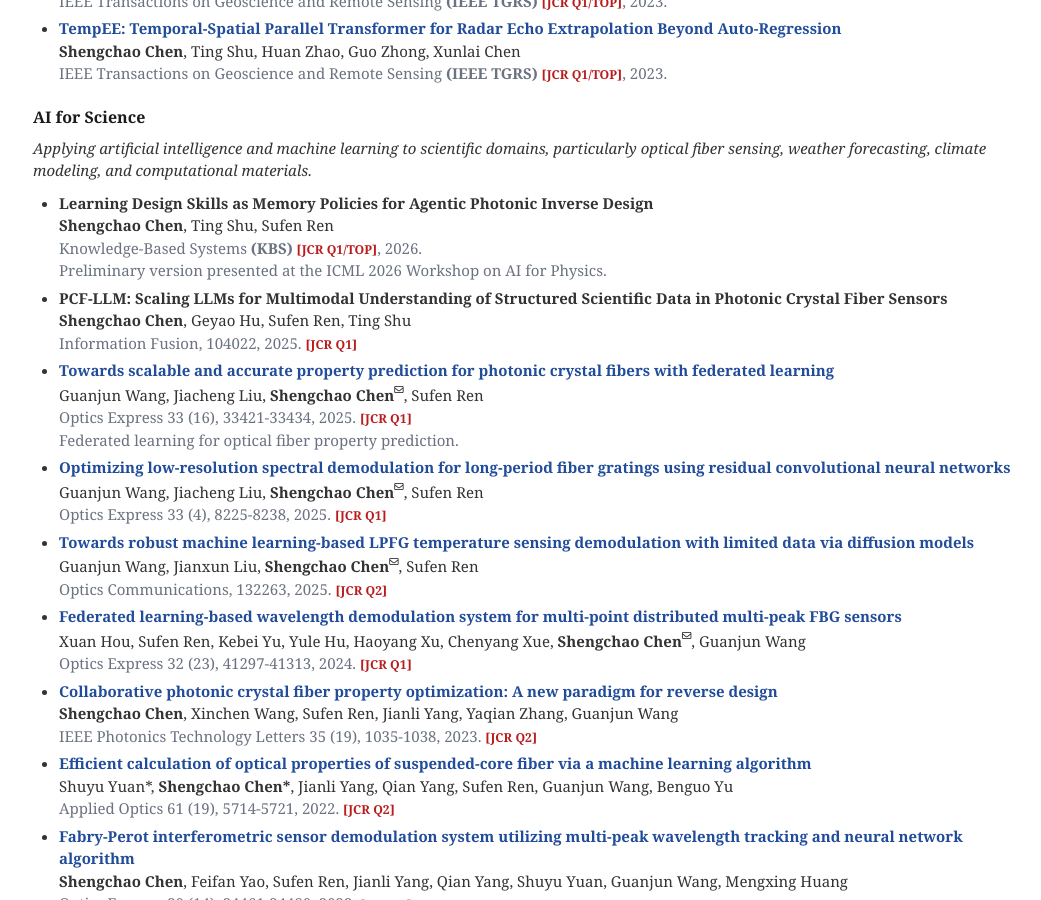
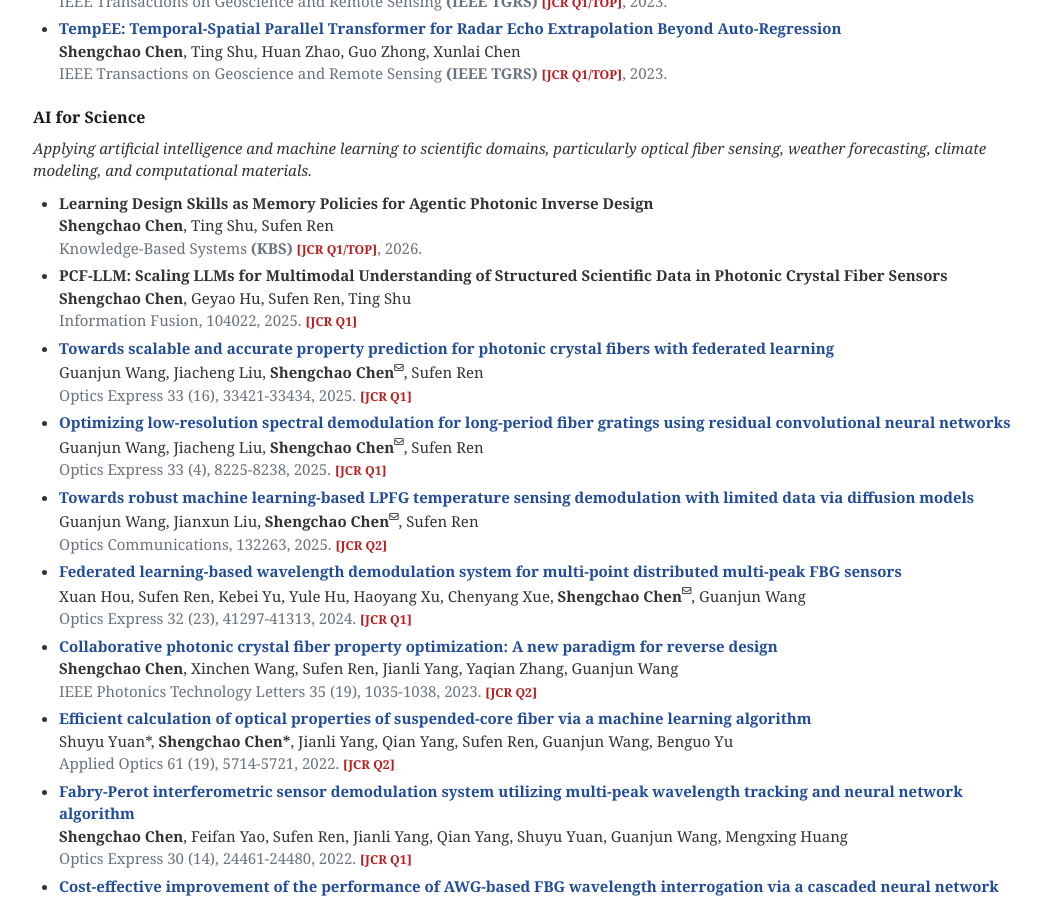
Before and after one commit to shengchaochen82/shengchaochen82.github.io, a Jekyll site: the page built from index.md, in a window 1280 px wide and 900 px high, scrolled down 2367 px. Shown: the whole window, without its empty margins (107-1148 px from the left). Built offline with Jekyll 4.4.1, drawn with Linux system fonts in a browser that asks for light colours.

Commit message:
Content: remove two more stray notes in ai4science
Co-Authored-By: Claude Sonnet 5 <noreply@anthropic.com>

```diff
--- a/_data/publications.yml
+++ b/_data/publications.yml
@@ -66,7 +66,6 @@ ai4science:
       authors: "<strong>Shengchao Chen</strong>, Ting Shu, Sufen Ren"
       conference_short: KBS
       conference: "Knowledge-Based Systems <strong>(KBS)</strong> <span class='classic-tag'>[JCR Q1/TOP]</span>, 2026."
-      notes: "Preliminary version presented at the ICML 2026 Workshop on AI for Physics."
 
     - title: "PCF-LLM: Scaling LLMs for Multimodal Understanding of Structured Scientific Data in Photonic Crystal Fiber Sensors"
       authors: "<strong>Shengchao Chen</strong>, Geyao Hu, Sufen Ren, Ting Shu"
@@ -80,7 +79,6 @@ ai4science:
       pdf: "https://opg.optica.org/oe/fulltext.cfm?uri=oe-33-16-33421&id=570612"
       bibtex: "https://class-il.mpi-inf.mpg.de/mnemonics/"
       image: "./assets/img/survey.png"
-      notes: "Federated learning for optical fiber property prediction."
 
     - title: "Optimizing low-resolution spectral demodulation for long-period fiber gratings using residual convolutional neural networks"
       authors: "Guanjun Wang, Jiacheng Liu, <strong>Shengchao Chen</strong><sup><i class='fa-regular fa-envelope fa-xs'></i></sup>, Sufen Ren"
```
